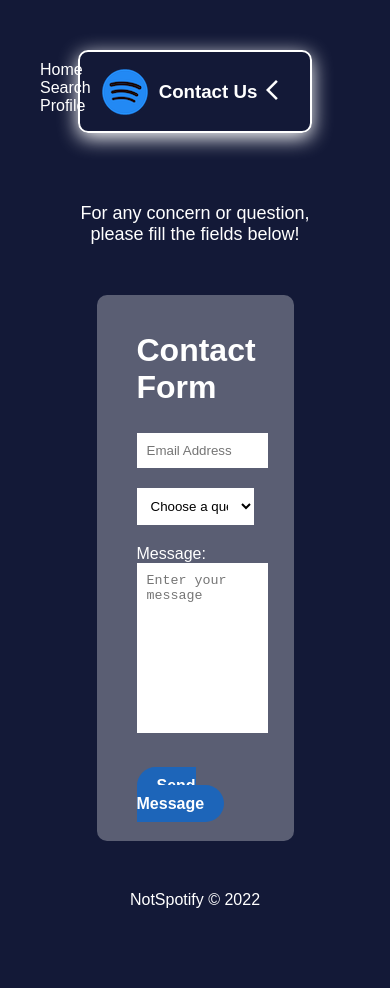
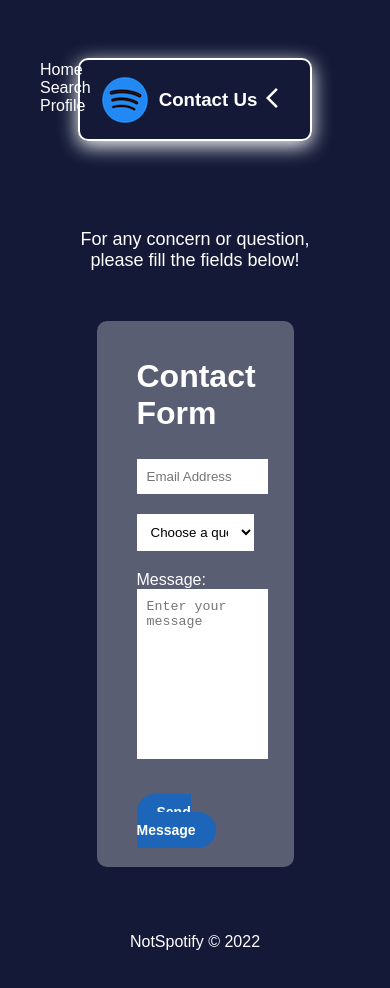
Before and after one commit to lucarosato1/coderhouse-44790, a plain HTML site: page contact.html in a window 390 px wide. Before the commit the page ends 959 px from the top, so only its background shows below. Drawn offline with nearby package versions, Linux system fonts and the light colour scheme.

Commit message:
Added grid for the layouts ( which are shared with every single page ), flexbox was already being used, media queries only needs to be used for a button that were no responsive when the with reaches 500px.

```diff
--- a/assets/styles/style.css
+++ b/assets/styles/style.css
@@ -4,6 +4,11 @@ body{
     color: #ffffff;
     margin-left: 20%;
     margin-right: 20%;
+    display: grid;
+    grid-template-areas:
+    'header header header header header header'
+    'menu main main main right right'
+    'menu footer footer footer footer footer';
 }
 
 a{
@@ -19,7 +24,13 @@ ul{
 header{
     margin-top: 50px;
     margin-bottom: 70px;
+    grid-area: header;
 }
+
+main{
+    grid-area: main;
+}
+
 nav{
     position: absolute;
     top: 45px;
@@ -84,6 +95,7 @@ nav{
     background-color: #1D65B9;
     border-radius: 40px;
     padding: 25px 50px;
+    transition: 0.3s;
 }
 
 .user--content-container{
@@ -91,6 +103,8 @@ nav{
 }
 
 .user--content-container img{
+    transition: 0.3s;
+    cursor: pointer;
     margin: 5px;
 }
 
@@ -254,4 +268,20 @@ footer{
     text-align: center;
     margin-top: 50px;
     margin-bottom: 50px;
+    grid-area: footer;
 }
+
+
+#btn_random_album:hover{
+    padding: 30px 60px;
+}
+
+.user--content-container img:hover{
+    border-radius: 30%;
+}
+
+@media (max-width: 500px) {
+    .form--send-message {
+        font-size: 14px;
+    }
+}
```
Also changed, not shown: index.html (+1 -1 lines).
